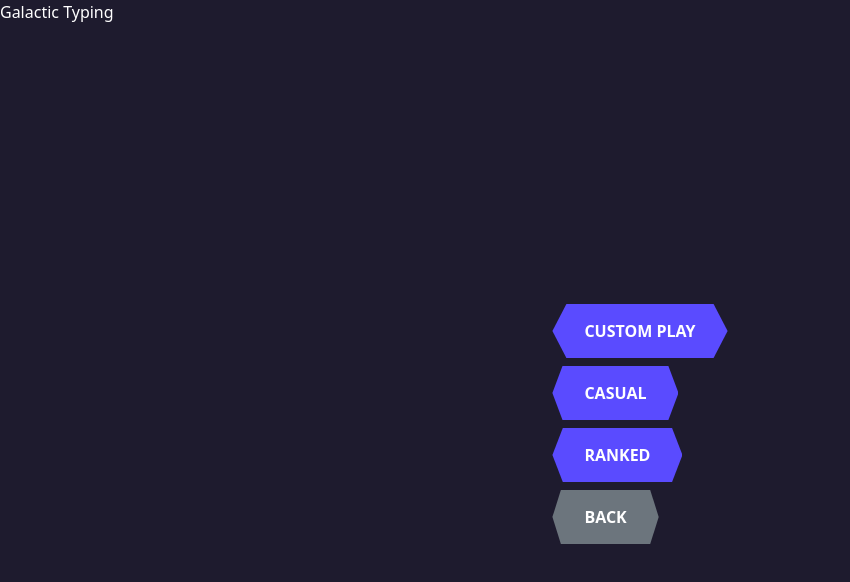
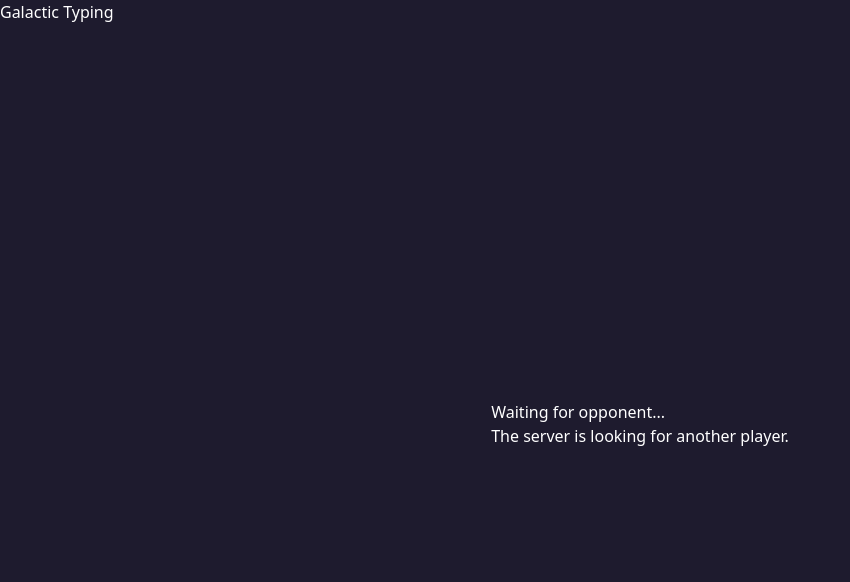
Before and after one commit to ESRAGroup08/Group-08-project-CSCE3444-fa25, a React (Vite) app: page /lobby in a window 1280 px wide. Both pictures are taken after a click on the button "CASUAL". Shown: the top 582 px of the page, without its empty margins (0-850 px from the left). Built offline with nearby package versions, Linux system fonts and the light colour scheme; no server answers.

Commit message:
Fixing Lobby.jsx to make sure it listens to the right handler event

```diff
--- a/src/Lobby.jsx
+++ b/src/Lobby.jsx
@@ -1,66 +1,75 @@
-import React, { useEffect, useState, useCallback } from 'react';
+import React, { useEffect, useState } from 'react';
 import { useNavigate, useOutletContext } from 'react-router-dom';
 import './components/MainMenu.css';
 
 const Lobby = () => {
   const navigate = useNavigate();
   const { socket } = useOutletContext();
-  const [isWaiting, setIsWaiting] = useState(false);
+  const [waiting, setWaiting] = useState(false);
+  const [error, setError] = useState(''); // To display any errors from the server
 
-  // --- Click handler for the "Casual" button ---
+  // This function now emits the correct "casual:enqueue" event
   const handleCasualClick = () => {
-    if (socket && socket.connected) {
-      console.log('CLIENT: Emitting "casual:enqueue" to the server.');
+    if (socket) {
+      console.log('Client emitting "casual:enqueue"');
       socket.emit("casual:enqueue");
-    } else {
-      console.error('CLIENT: Socket not connected. Cannot send event.');
-      alert('Not connected to the server. Please refresh the page.');
+      setWaiting(true);
+      setError(''); // Clear previous errors
     }
   };
 
   const handleRanked = () => {
-    alert("This feature is coming soon!");
+    alert("Ranked matchmaking is not yet implemented.");
   };
 
   const handleCustomPlay = () => {
     navigate('/lobby/custom');
   };
 
-  // --- Effect to manage socket event listeners ---
   useEffect(() => {
-    // Don't set up listeners if the socket isn't ready
-    if (!socket) {
-      console.log('CLIENT: Lobby waiting for socket connection...');
-      return;
+    if (socket) {
+      // Correctly listen for the "game:start" event from the server
+      const handleGameStart = (data) => {
+        console.log("Client received 'game:start'", data);
+        setWaiting(false); // No longer waiting
+        // Navigate to the game room, passing players' info in the state
+        navigate(`/game/${data.gameType}/${data.roomId}`, { state: { players: data.players } });
+      };
+
+      // Listen for when we are successfully added to the queue
+      const handleEnqueued = () => {
+        console.log("Client received 'casual:enqueued', now waiting for a match.");
+        setWaiting(true);
+      };
+
+      // Listen for any errors from the server (like the "username not set" error)
+      const handleError = (errorData) => {
+        console.error("Server error:", errorData.message);
+        setError(errorData.message);
+        setWaiting(false); // Stop waiting if there was an error
+      };
+
+      // Set up listeners
+      socket.on('game:start', handleGameStart);
+      socket.on('casual:enqueued', handleEnqueued);
+      socket.on('error', handleError);
+
+      // Cleanup function to remove listeners when the component unmounts
+      return () => {
+        socket.off('game:start', handleGameStart);
+        socket.off('casual:enqueued', handleEnqueued);
+        socket.off('error', handleError);
+      };
     }
-
-    console.log('CLIENT: Lobby component mounted. Setting up listeners.');
-
-    // Define the function that will run when the server confirms we're in the queue.
-    const onEnqueued = () => {
-      console.log('CLIENT: Received "casual:enqueued" from server. Updating UI to show waiting status.');
-      setIsWaiting(true);
-    };
-
-    // Attach the listener
-    socket.on("casual:enqueued", onEnqueued);
-
-    // This is the cleanup function. It runs when the component is unmounted.
-    // It's crucial for preventing memory leaks and duplicate listeners.
-    return () => {
-      console.log('CLIENT: Lobby component unmounting. Cleaning up listeners.');
-      socket.off("casual:enqueued", onEnqueued);
-    };
-  }, [socket]); // This effect re-runs if the socket object ever changes.
+  }, [socket, navigate]);
 
   return (
     <div className="main-menu-container">
       <nav className="main-navigation">
-        {isWaiting ? (
+        {waiting ? (
           <div>
-            <h2 className="text-2xl font-bold">Waiting for opponent...</h2>
-            <p>The server is looking for another player.</p>
-            {/* Optional: Add a "Cancel" button that emits 'casual:dequeue' */}
+            <p className="waiting-text">Waiting for opponent...</p>
+            <p className="sub-text">The server is looking for another player.</p>
           </div>
         ) : (
           <ul>
@@ -86,6 +95,7 @@ const Lobby = () => {
             </li>
           </ul>
         )}
+        {error && <p style={{ color: 'red', marginTop: '1em' }}>Error: {error}</p>}
       </nav>
     </div>
   );
```
